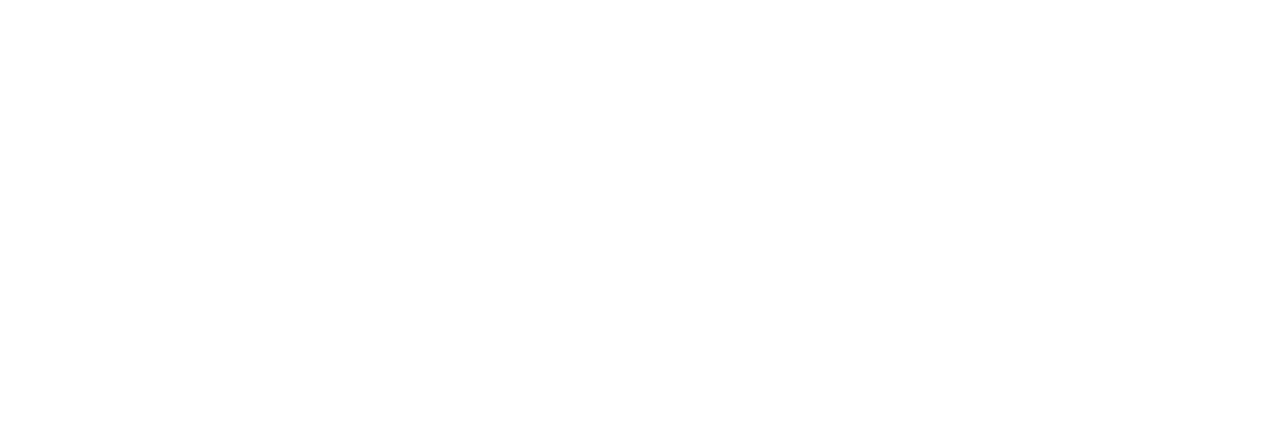
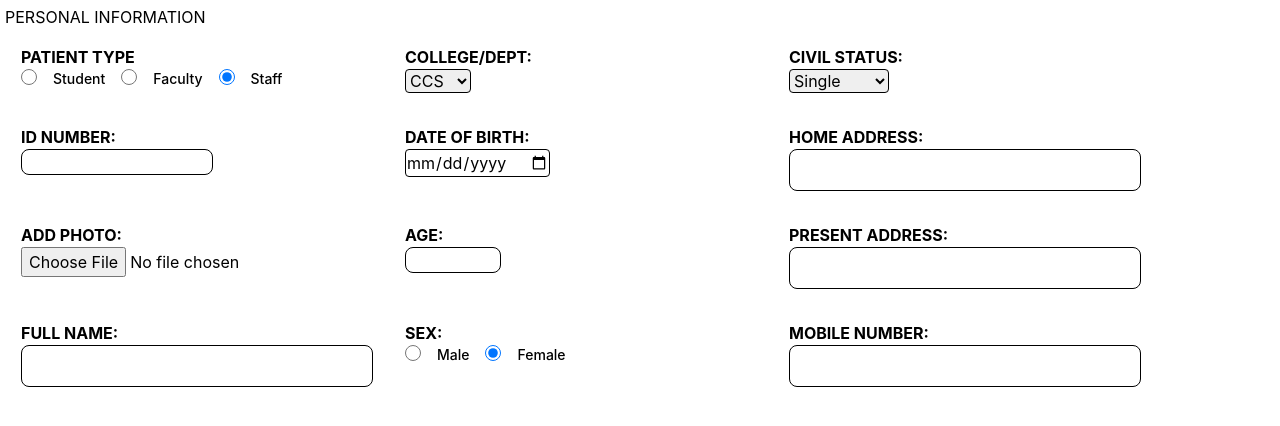
Before and after one commit to Andraannn/MSU-IIT-CIS-Adlawan, a React (Create React App) app in the folder my-project/: page /personalinfo in a window 1280 px wide. Before the commit this address had no page. Shown: the top 426 px of the page. Built offline with nearby package versions, Linux system fonts and the light colour scheme.

Commit message:
added personal information

```diff
--- a/my-project/src/App.js
+++ b/my-project/src/App.js
@@ -12,6 +12,7 @@
 import FamilyHistory from './routes/familyhistory';
 import Vitals from './routes/vitals';
 import Social from './routes/social';
+import PersonalInformation from './routes/personal';
 
 function App() {
 
@@ -29,6 +30,7 @@
       <Route path="/familyhistory" element={<FamilyHistory></FamilyHistory>}></Route>
       <Route path="/vitals" element={<Vitals></Vitals>}></Route>
       <Route path="/socialhistory" element={<Social></Social>}></Route>
+      <Route path="/personalinfo" element={<PersonalInformation></PersonalInformation>}></Route>
 
     </Routes>
   </div>
--- a/my-project/src/routes/Test.js
+++ b/my-project/src/routes/Test.js
@@ -1,28 +1,22 @@
-import { useState } from "react";
 function Testing() {
-    const [time, setTime] = useState("");
-    const handleTimeChange = (e) => {
-        setTime(e.target.value);
-  };
 
     return(
         <>
-        <ul className="flex flex-wrap">
-            <li className="w-1/3 p-4 border-r border-black">Item 1</li>
-            <li className="w-1/3 p-4 border-r border-black">Item 2</li>
-            <li className="w-1/3 p-4 border-r border-black">Item 3</li>
-            <li className="w-1/3 p-4 border-r border-black">Item 4</li>
-            <li className="w-1/3 p-4 border-r border-black">Item 5</li>
-            <li className="w-1/3 p-4 border-r border-black">Item 6</li>
-        </ul>
-        <div className="flex items-center">
-      <input
-        className="w-28 px-2 py-3 border border-black rounded-md mr-2 text-sm"
-        type="time"
-        value={time}
-        onChange={handleTimeChange}
-      />
-    </div>
+        <div class="flex flex-wrap max-w-4xl">
+          <div class="bg-gray-200 p-4 w-full md:w-1/3">Column 1</div>
+          <div class="bg-gray-300 p-4 w-full md:w-1/3">Column 2</div>
+          <div class="bg-gray-400 p-4 w-full md:w-1/3">Column 3</div>
+          <div class="bg-gray-500 p-4 w-full md:w-1/3">Column 4</div>
+          <div class="bg-gray-600 p-4 w-full md:w-1/3">Column 5</div>
+          <div class="bg-gray-700 p-4 w-full md:w-1/3">Column 6</div>
+          <div class="bg-gray-800 p-4 w-full md:w-1/3">Column 7 </div>
+        </div>
+
+        <div class="flex flex-col">
+          <label class="mb-2 font-bold" for="birthdate">Birthdate:</label>
+          <input class="border border-gray-400 p-2 mb-2" type="date" id="birthdate" onchange="calculateAge(this.value)"></input>
+          <div class="text-gray-600 text-sm" id="age"></div>
+        </div>
         </>
     )
 }
--- /dev/null
+++ b/my-project/src/routes/personal.js
@@ -0,0 +1,145 @@
+function PersonalInformation(){
+    return (
+        <>
+        <h1 className>PERSONAL INFORMATION</h1>
+        <div className="flex flex-wrap max-w-4x1">
+            {/* PATIENT TYPE */}
+            <div className="p-4 w-full sm:w-1/3 lg:w-96">
+                <p className="font-bold">PATIENT TYPE</p>
+                    <div className="flex flex-wrap">
+                        <input id="per_stud" type="radio" name="Patient" value="Student" class="flex items-center mr-4 w-4 h-4 border-blue-300 focus:ring-2 focus:ring-blue-300 dark:focus:ring-blue-600 dark:focus:bg-blue-600 dark:bg-blue-700 dark:border-blue-600" checked/>
+                        <label for="per_stud" class="block mr-4 text-sm font-medium text-black"> Student</label>
+
+                        <input id="per_pat" type="radio" name="Patient" value="Faculty" class="flex items-center mr-4 w-4 h-4 border-blue-300 focus:ring-2 focus:ring-blue-300 dark:focus:ring-blue-600 dark:focus:bg-blue-600 dark:bg-blue-700 dark:border-blue-600" checked/>
+                        <label for="per_pat" class="block mr-4 text-sm font-medium text-black"> Faculty</label>
+
+                        <input id="per_staff" type="radio" name="Patient" value="Staff" class="flex items-center mr-4 w-4 h-4 border-blue-300 focus:ring-2 focus:ring-blue-300 dark:focus:ring-blue-600 dark:focus:bg-blue-600 dark:bg-blue-700 dark:border-blue-600" checked/>
+                        <label for="per_staff" class="block mr-4 text-sm font-medium text-black"> Staff</label>
+                    </div>
+            </div>
+            {/* END OF PATIENT TYPE */}
+
+            {/* COLLEGE/DEPT */}
+            <div className="p-4 w-full sm:w-1/3 lg:w-96">
+                <p className="font-bold">COLLEGE/DEPT:</p>
+                <div>
+                <select className="border rounded border-black" name="coldep" id="colldept">
+                    <option value="CCS">CCS </option>
+                    <option value="CSM">CSM</option>
+                    <option value="CASS">CASS</option>
+                    <option value="COET">COET</option>
+                    <option value="CEBA">CEBA</option>
+                    <option value="CED">CED</option>
+                    <option value="CHS">CHS</option>
+                </select>
+                </div>
+
+            </div>
+            {/* END OF COLLEGE/DEPT */}
+
+            {/* CIVIL STATUS */}
+            <div className="p-4 w-full sm:w-1/3 lg:w-96">
+                <p className="font-bold">CIVIL STATUS:</p>
+                <div>
+                <select className="border rounded border-black" name="civil" id="civil">
+                    <option value="single">Single </option>
+                    <option value="married">Married</option>
+                    <option value="divorced">Divorced</option>
+                    <option value="seperated">Separated</option>
+                    <option value="widow">Widowed</option>
+                </select>
+                </div>
+            </div>
+            {/* END OF CIVIL STATUS */}
+
+            {/* ID NUMBER */}
+            <div className="p-4 w-full sm:w-1/3 lg:w-96">
+            <p className="font-bold">ID NUMBER:</p>
+                <div>
+                <input type="number" id="id_num" class="border border-black w-48 text-black rounded-lg p-.5" required/>
+                </div>
+            </div>
+            {/* END OF ID NUMBER */}
+
+            {/* DOB */}
+            <div className="p-4 w-full sm:w-1/3 lg:w-96">
+            <p className="font-bold">DATE OF BIRTH:</p>
+                <div>
+                <input className="border rounded border-black" type="date" id="birthday" name="birthday"/>
+                </div>
+            </div>
+            {/* END OF DOB */}
+
+            {/* HOME ADD */}
+            <div className="p-4 w-full sm:w-1/3 lg:w-96">
+            <p className="font-bold">HOME ADDRESS:</p>
+                <div>
+                    <input type="text" id="home_add" class="border border-black text-gray-900 text-sm rounded-lg block w-full p-2.5 " required/>
+                </div>
+            </div>
+            {/* END OF HOME ADD */}
+
+            {/* ADD PHOTO */}
+            <div className="p-4 w-full sm:w-1/3 lg:w-96">
+            <p className="font-bold">ADD PHOTO:</p>
+                <div>
+                    <input type="file" id="myFile" name="filename"/>
+                </div>
+            </div>
+            {/* END OF ADD PHOTO */}
+
+            {/* AGE */}
+            <div className="p-4 w-full sm:w-1/3 lg:w-96">
+            <p className="font-bold">AGE:</p>
+                <div>
+                    <input type="number" id="age" class="border border-black w-24 text-black rounded-lg p-.5" required/>
+                </div>
+            </div>
+            {/* END OF AGE */}
+
+            {/* PRESENT ADD */}
+            <div className="p-4 w-full sm:w-1/3 lg:w-96">
+            <p className="font-bold">PRESENT ADDRESS:</p>
+                <div>
+                    <input type="text" id="present_add" class="border border-black text-gray-900 text-sm rounded-lg block w-full p-2.5 " required/>
+                </div>
+            </div>
+            {/* END OF PRESENT ADD */}
+
+
+            {/* FULL NAME */}
+            <div className="p-4 w-full sm:w-1/3 lg:w-96">
+                <p className="font-bold">FULL NAME:</p>
+                    <div>
+                        <input type="text" id="full)name" class="border border-black text-gray-900 text-sm rounded-lg block w-full p-2.5  " required/>
+                    </div>
+            </div>
+            {/* FULL NAME */}
+
+            {/* SEX */}
+            <div className="p-4 w-full sm:w-1/3 lg:w-96">
+                <p className="font-bold">SEX:</p>
+                    <div className="flex flex-wrap">
+                        <input id="per_male" type="radio" name="Sex" value="Male" class="flex items-center mr-4 w-4 h-4 border-blue-300 focus:ring-2 focus:ring-blue-300 dark:focus:ring-blue-600 dark:focus:bg-blue-600 dark:bg-blue-700 dark:border-blue-600" checked/>
+                        <label for="per_male" class="block mr-4 text-sm font-medium text-black"> Male</label>
+
+                        <input id="per_fem" type="radio" name="Sex" value="Female" class="flex items-center mr-4 w-4 h-4 border-blue-300 focus:ring-2 focus:ring-blue-300 dark:focus:ring-blue-600 dark:focus:bg-blue-600 dark:bg-blue-700 dark:border-blue-600" checked/>
+                        <label for="per_fem" class="block mr-4 text-sm font-medium text-black"> Female</label>
+                    </div>
+            </div>
+            {/* END OF SEX */}
+
+            {/* MOBILE NUMBER */}
+            <div className="p-4 w-full sm:w-1/3 lg:w-96">
+                <p className="font-bold">MOBILE NUMBER:</p>
+                    <div>
+                        <input type="number" id="per_mobile" class=" border border-black text-gray-900 text-sm rounded-lg block w-full p-2.5 " required/>
+                    </div>
+            </div>
+            {/* END OF MOBILE NUM */}
+        </div>
+        </>
+    )
+}
+
+export default PersonalInformation
```
Also changed, not shown: my-project/src/routes/accordion.js (indentation only).
